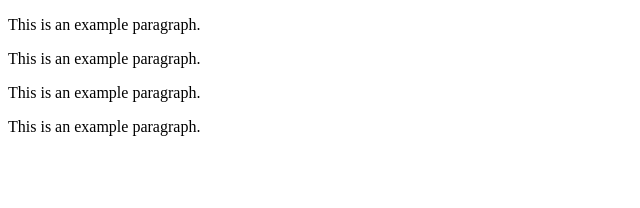
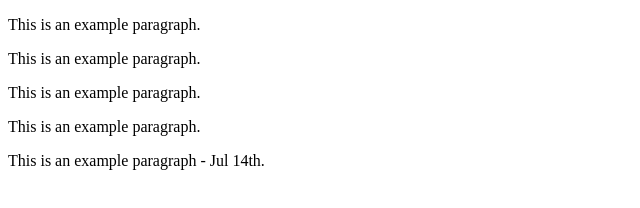
Before and after one commit to roshmaran/testing123, a plain HTML site: page index.html in a window 1280 px wide. Shown: the whole page, without its empty margins (0-640 px from the left). Drawn offline with Linux system fonts and the light colour scheme.

Commit message:
Update index.html

```diff
--- a/index.html
+++ b/index.html
@@ -8,5 +8,6 @@
     <p>This is an example paragraph. <p>
     <p>This is an example paragraph. <p>
     <p>This is an example paragraph. <p>
+    <p>This is an example paragraph - Jul 14th. <p>
   </body>
 </html>
```
